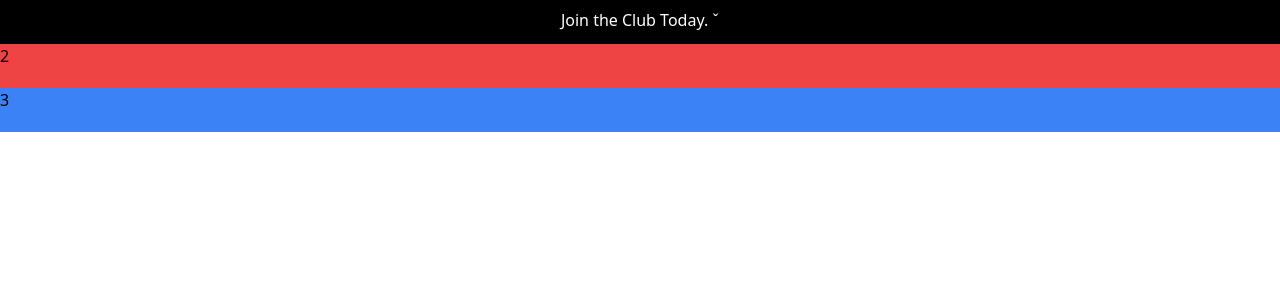
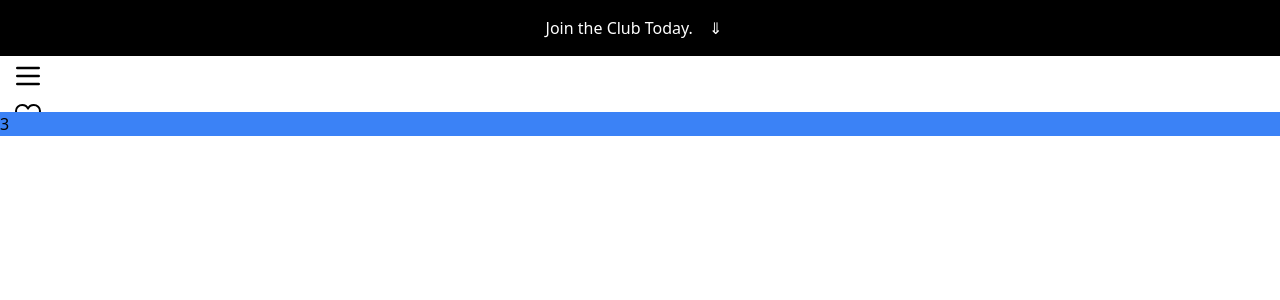
Before and after one commit to kuby40/demo-adidas, a Next.js app: page / in a window 1280 px wide. Shown: the top 300 px of the page. Built offline with nearby package versions, Linux system fonts and the light colour scheme.

Commit message:
Top Banner Positioning Set

```diff
--- a/app/page.tsx
+++ b/app/page.tsx
@@ -9,34 +9,107 @@ const Home = () => {
         setShowBanner(!showBanner);
     }
 
+
+
+
     return (
-        <div className="grid grid-rows-4">
-            <div onClick={showBannerHandler} className="row-auto bg-black text-white text-center h-11 cursor-pointer"><p className="mt-2">Join the Club Today. &#711;</p></div>
-            <div className="row-auto bg-red-500">2</div>
-            <div className="row-auto bg-blue-500">3</div>
-            {showBanner ? <div className="absolute h-screen lg:h-1/2 w-full grid grid-row-4 bg-white lg:grid-cols-4 lg:flex lg:flex-row-reverse lg:text-left overflow-auto">
+      <div className="grid grid-rows-2">
+        <div
+          onClick={showBannerHandler}
+          className="row-span-1 bg-black text-white cursor-pointer"
+        >
+          <div className="grid grid-cols-3 h-full">
+            <span className="col-span-1"></span>
+            <p className="col-span-1 m-auto">
+              Join the Club Today. <span className="p-3 invisible lg:visible">&#8659;</span>
+            </p>
+            <span className="col-span-1 my-auto ml-auto mr-5 flex-right lg:invisible">&#8659;</span>
+          </div>
+        </div>
+        <div className="h-14 block">
+          <svg
+            xmlns="http://www.w3.org/2000/svg"
+            className="w-8 h-10 ml-3"
+            fill="none"
+            viewBox="0 0 24 24"
+            stroke="currentColor"
+          >
+            <path
+              stroke-linecap="round"
+              stroke-linejoin="round"
+              stroke-width="2"
+              d="M4 6h16M4 12h16M4 18h16"
+            />
+          </svg>
+          <svg
+            xmlns="http://www.w3.org/2000/svg"
+            fill="none"
+            viewBox="0 0 24 24"
+            stroke-width={1.5}
+            stroke="currentColor"
+            className="w-8 h-10 ml-3"
+          >
+            <path
+              stroke-linecap="round"
+              stroke-linejoin="round"
+              d="M21 8.25c0-2.485-2.099-4.5-4.688-4.5-1.935 0-3.597 1.126-4.312 2.733-.715-1.607-2.377-2.733-4.313-2.733C5.1 3.75 3 5.765 3 8.25c0 7.22 9 12 9 12s9-4.78 9-12z"
+            />
+          </svg>
+        </div>
+        <div className="row-span-1 bg-blue-500">3</div>
+        {showBanner ? (
+          <div className="absolute h-screen lg:h-1/2 w-full grid grid-row-4 bg-white lg:grid-cols-4 lg:flex lg:flex-row-reverse lg:text-left overflow-auto">
             <div>
-                <button type="button" onClick={showBannerHandler} className="float-right p-5 text-black text-6xl">&#10062;</button></div>
+              <button
+                type="button"
+                onClick={showBannerHandler}
+                className="float-right p-5 text-black text-6xl"
+              >
+                &#10062;
+              </button>
+            </div>
             <div className="ml-24 mb-12 lg:self-center lg:m-0">
               <h3 className="font-extrabold">JOIN THE CLUB. GET REWARDED</h3>
-                    <p className="py-5 mr-12 lg:m-0 lg:py-5">Sign up for adiClub to unlock unlimited free standard shipping and start earning points on every order.</p>
-                    <Link as={'h3'} href="#" className="underline">LEARN MORE</Link>
+              <p className="py-5 mr-12 lg:m-0 lg:py-5">
+                Sign up for adiClub to unlock unlimited free standard shipping
+                and start earning points on every order.
+              </p>
+              <Link as={"h3"} href="#" className="underline">
+                LEARN MORE
+              </Link>
             </div>
             <div className="ml-24 mb-12 lg:self-center lg:m-0 lg:p-2.5">
-                    <h3 className="font-extrabold">SHOP WORRY FREE FOR THE HOLIDAYS</h3>
-                    <p className="py-5 mr-12 lg:m-0 lg:py-5">Eligible orders from October 15 to December 31 can be returned until January 31, 2023. Exclusions apply, not applicable on Final Sale.
-Order before December 10th for best shipping times.</p>
-                    <Link as={'h3'} href="#" className="underline">LEARN MORE</Link>
+              <h3 className="font-extrabold">
+                SHOP WORRY FREE FOR THE HOLIDAYS
+              </h3>
+              <p className="py-5 mr-12 lg:m-0 lg:py-5">
+                Eligible orders from October 15 to December 31 can be returned
+                until January 31, 2023. Exclusions apply, not applicable on
+                Final Sale. Order before December 10th for best shipping times.
+              </p>
+              <Link as={"h3"} href="#" className="underline">
+                LEARN MORE
+              </Link>
             </div>
             <div className="ml-24 lg:self-center lg:ml-5">
-                    <h3 className="font-extrabold">SHOP NOW. PAY OVER TIME WITH KLARNA</h3>
-                    <p className="py-5 mr-12 lg:m-0 lg:py-5">With Klarna, pay in 4 interest-free installments. The first payment is taken when the order is processed and the remaining 3 are automatically taken every two weeks.</p>
-                    <Link as={'h3'} href="#" className="underline">LEARN MORE</Link>
+              <h3 className="font-extrabold">
+                SHOP NOW. PAY OVER TIME WITH KLARNA
+              </h3>
+              <p className="py-5 mr-12 lg:m-0 lg:py-5">
+                With Klarna, pay in 4 interest-free installments. The first
+                payment is taken when the order is processed and the remaining 3
+                are automatically taken every two weeks.
+              </p>
+              <Link as={"h3"} href="#" className="underline">
+                LEARN MORE
+              </Link>
             </div>
-            </div> : ''}
           </div>
-
-    )
+        ) : (
+          ""
+        )}
+      </div>
+    );
 }
 
 export default Home;
```
Also changed, not shown: 1 other file (tests, documents, lock files or other folders). Lines whose indentation alone changed are shown as unchanged.
